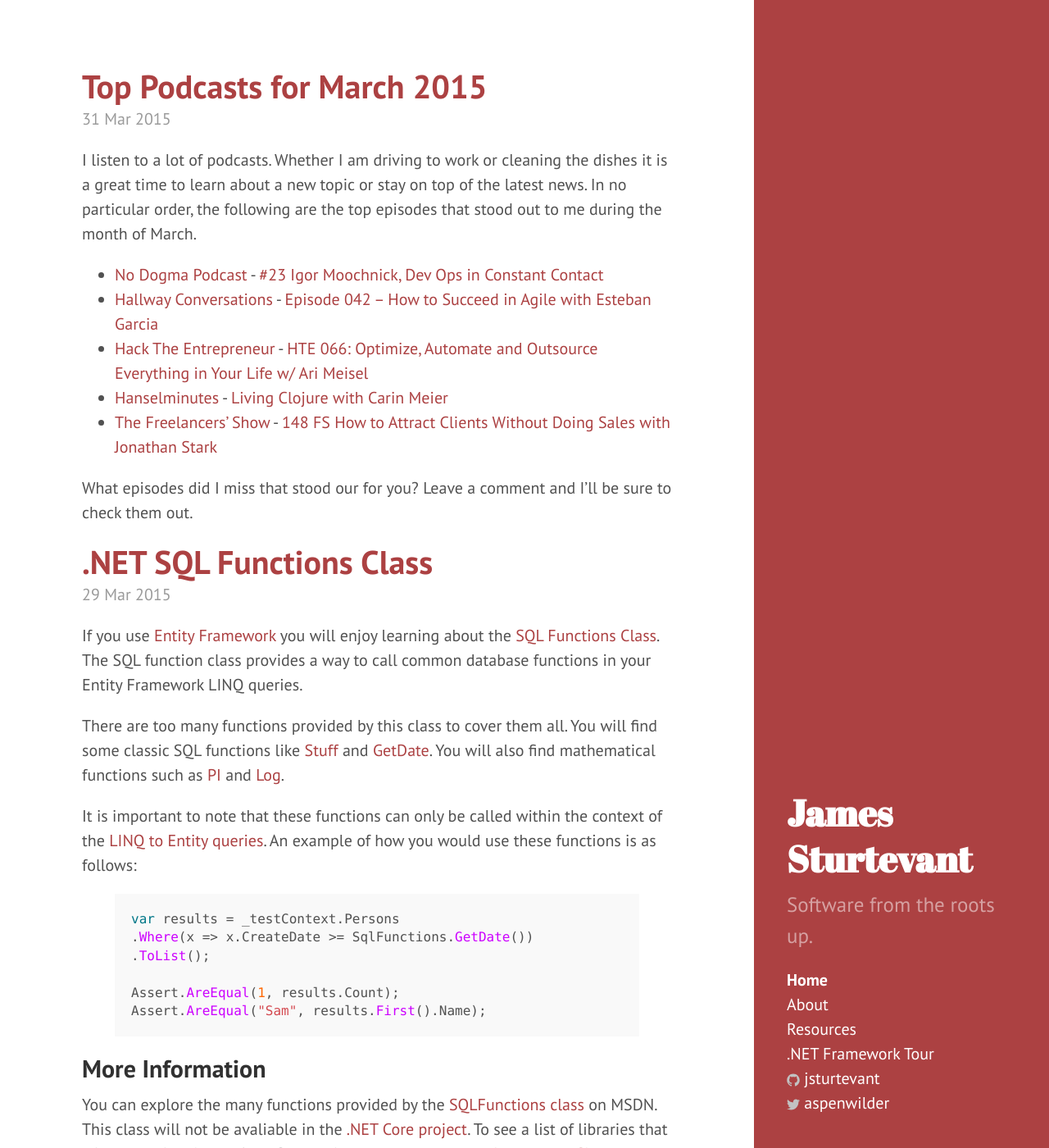
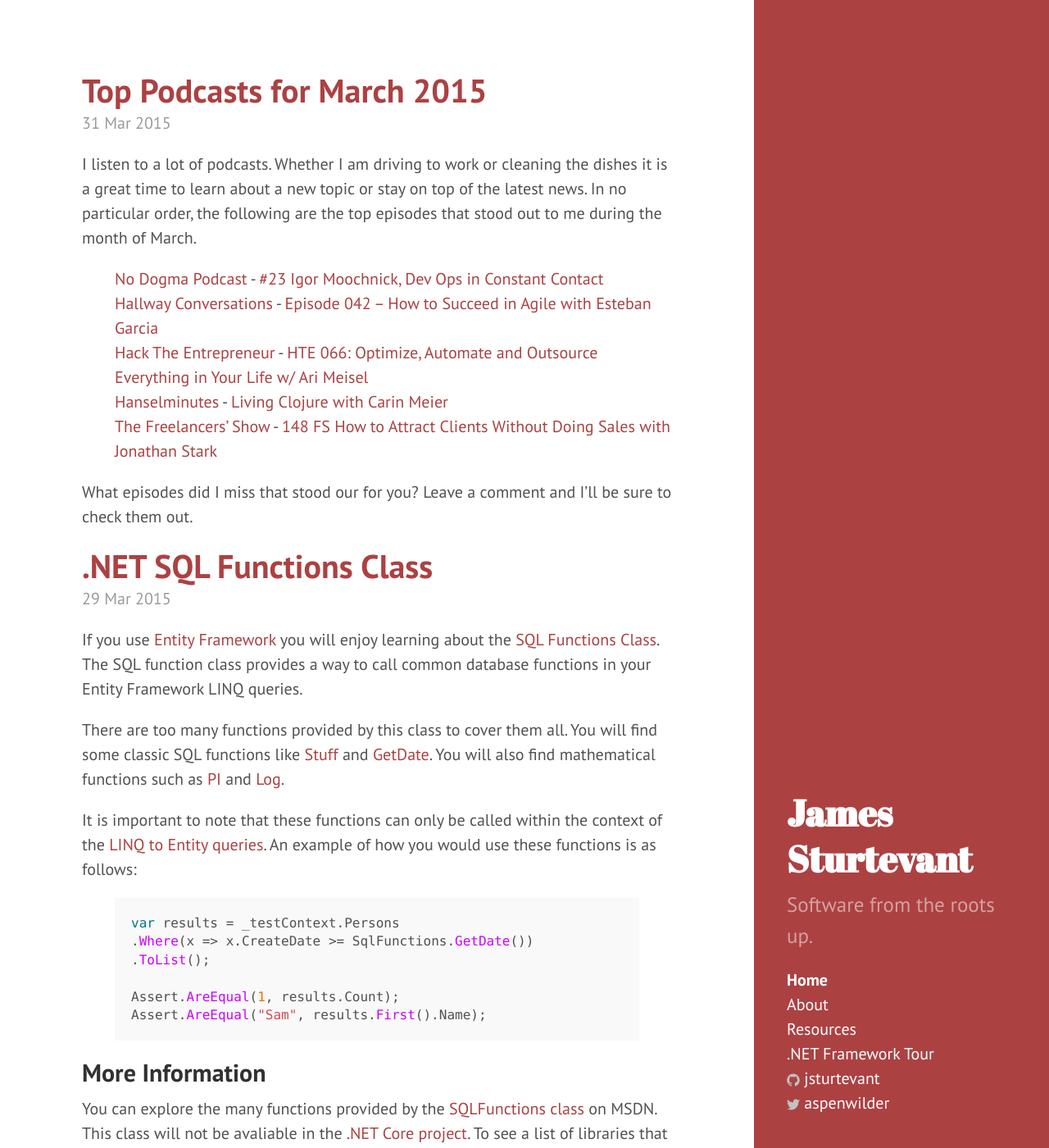
Before and after one commit to jsturtevant/jsturtevant.github.io, a Jekyll site: the page built from index.html, in a window 1280 px wide and 1400 px high. Shown: the whole window at 82% size. Built offline with Jekyll 4.4.1, drawn with Linux system fonts in a browser that asks for light colours; Markdown is read by kramdown in place of the engine named in the settings; the list of posts is cut into pages by our own code; comment, search, counter and statistics services are not loaded.

```diff
--- a/public/css/site.css
+++ b/public/css/site.css
@@ -60,3 +60,30 @@ footer {
   background: #bf616a;
   text-decoration: none;
 }
+
+.categories ul{
+  list-style: none;
+  overflow: hidden;
+  padding:0;
+}
+
+.categories a.category{
+  background-color: #bf616a;
+  color: #FFF;
+  border-radius: 5px;
+  padding: 5px
+}
+
+.categories ul li {
+  float:left;
+  margin: 5px;
+}
+
+.posts{
+  margin-top:5px;
+  clear: both;
+}
+
+.posts ul{
+  list-style: none;
+}
```
Also changed, not shown: archives/index.html (added, +33 -0 lines).
